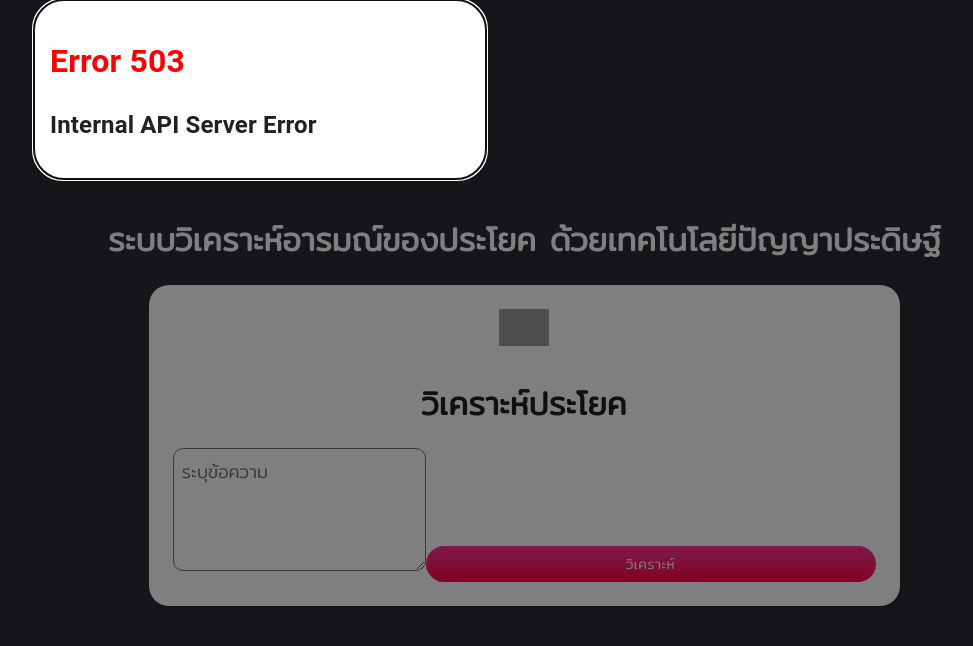
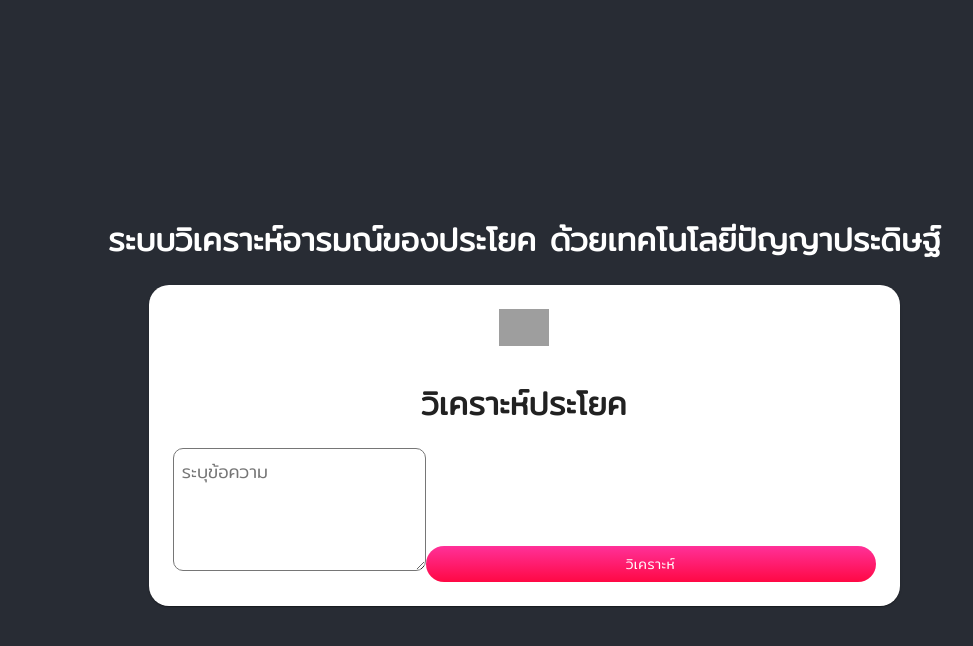
Before and after one commit to pattanunNP/SentmentDemo, a React (Create React App) app: page / in a window 1280 px wide. Shown: the top 646 px of the page, without its empty margins (116-1089 px from the left). Built offline with nearby package versions, Linux system fonts and the light colour scheme; grey boxes are pictures that could not be loaded.

Commit message:
Update App.js

```diff
--- a/src/App.js
+++ b/src/App.js
@@ -64,7 +64,7 @@ function App() {
   const [open, setOpen] = React.useState(false);
   const [loading, setLoading] = React.useState(false);
   const [results, setResult] = React.useState("");
-  const [input, setInput] = React.useState({ sentence: "" });
+  const [input, setInput] = React.useState({ sentence: "",token:"eyJ0eXAiOiJKV1QiLCJhbGciOiJIUzI1NiJ9.eyJ1c2VybmFtZSI6ImxvZGFzaCIsInBhc3N3b3JkIjoibWFzdGVyX0Bzcmc4MzQifQ.7nDcspi9r4jFakqBgRXvOKvFRrCXiz1XQgcQsXNzEQI" });
 
   function handleChange(e) {
     setInput({ sentence: e.target.value });
@@ -77,8 +77,8 @@ function App() {
     const fetchData = async () => {
       await axios
         .post(
-          "http://128.199.144.219/api/sentiment/predict?token=eyJ0eXAiOiJKV1QiLCJhbGciOiJIUzI1NiJ9.eyJ1c2VyIjoibG9kYXNoIiwicGFzcyI6Im1hc3Rlcl9Ac3JnODM0In0.JblcVJnoYP2lSvtuO7JsT5oElhK4nRt4OjCLW6voFTc",
-          input
+          "http://34.101.78.8/api/v1/sentiment_4/predict",
+        input
         )
 
         .then(
@@ -302,25 +302,6 @@ function App() {
               </Button>
             </Card>
           </Collapse>
-          <Modal
-            open={true}
-            aria-labelledby="simple-modal-title"
-            aria-describedby="simple-modal-description"
-          >
-            <Card
-              style={{
-                width: "420px",
-                marginLeft: "150px",
-                padding: "1rem",
-                borderRadius: "30px"
-              }}
-            >
-              <Typography>
-                <h1 style={{ color: "red" }}> Error 503 </h1>
-                <h2> Internal API Server Error</h2>
-              </Typography>
-            </Card>
-          </Modal>
         </Box>
       </header>
       <style>
```
